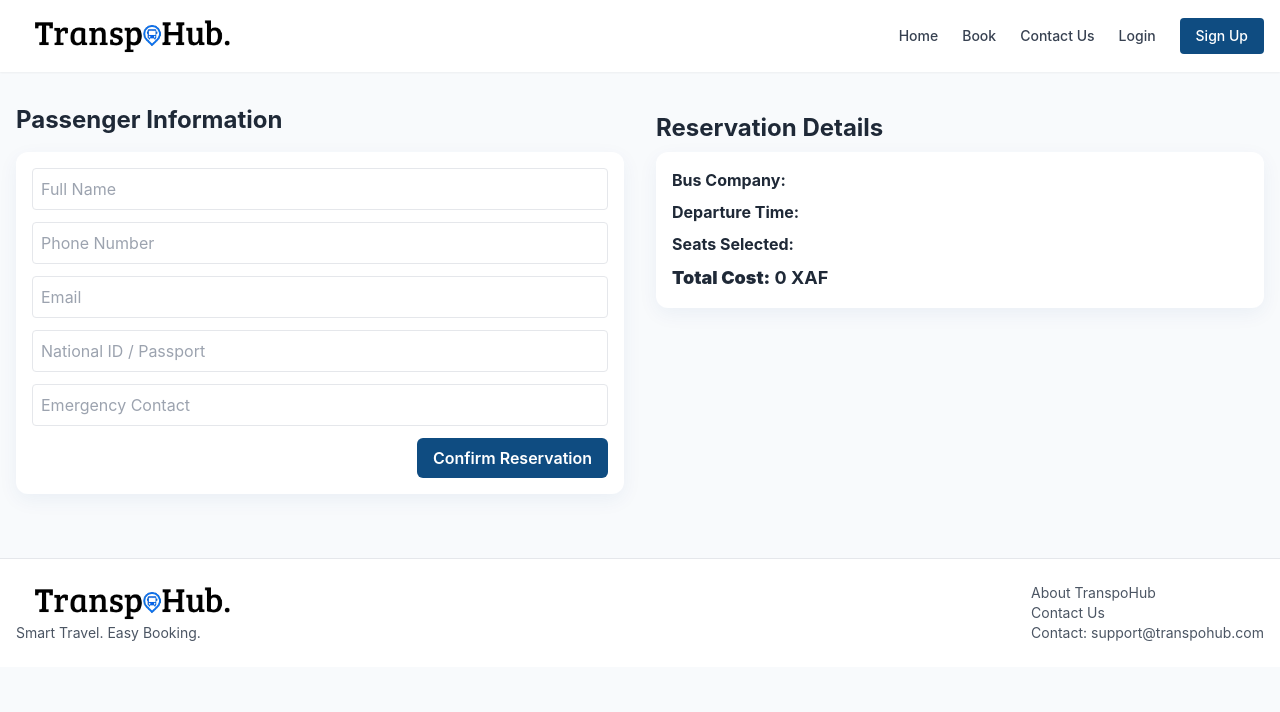
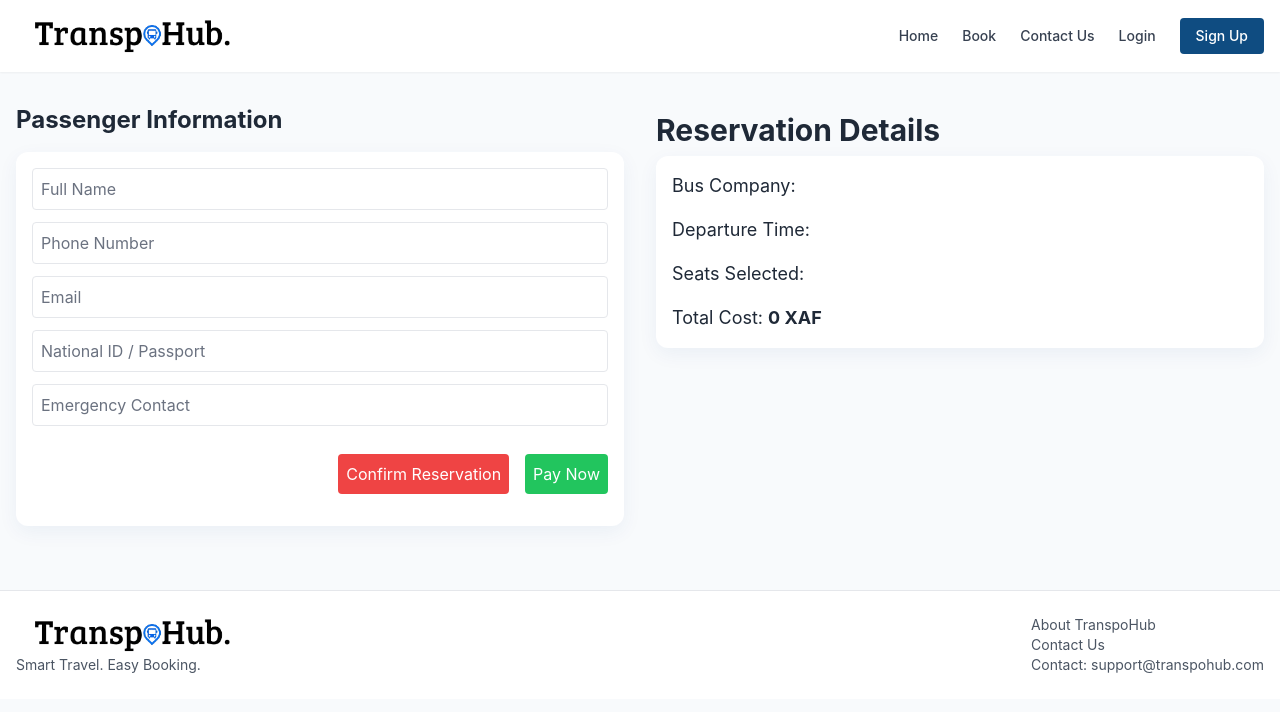
Before and after one commit to Rodrick124/Bus-ticket-frontend, a React (Vite) app: page /passenger in a window 1280 px wide. Shown: the top 712 px of the page. Built offline with nearby package versions, Linux system fonts and the light colour scheme.

Commit message:
feat: Add Payment page and integrate navigation from PassengerInfo

```diff
--- a/src/App.jsx
+++ b/src/App.jsx
@@ -7,6 +7,7 @@ import AvailableBuses from './pages/AvailableBuses';
 import SeatSelection from './pages/SeatSelection';
 import PassengerInfo from './pages/PassengerInfo';
 import BookingSummary from './pages/BookingSummary';
+import Payment from './pages/Payment';
 import NotFound from './pages/NotFound';
 import Login from './pages/Login';
 import Register from './pages/Register';
@@ -37,6 +38,7 @@ function App() {
         <Route path="/select-seats" element={<SeatSelection />} />
         <Route path="/passenger" element={<PassengerInfo />} />
         <Route path="/summary" element={<BookingSummary />} />
+        <Route path="/payment" element={<Payment />} />
         <Route path="/contact" element={<Contact />} />
         <Route path="*" element={<NotFound />} />
       </Route>
--- a/src/pages/BookingSummary.jsx
+++ b/src/pages/BookingSummary.jsx
@@ -6,29 +6,32 @@ export default function BookingSummary(){
   const booking = state?.booking || JSON.parse(localStorage.getItem('latestBooking')||'null')
 
   if(!booking) return (
-    <div className="card p-4">
-      <h3 className="font-bold">No booking found</h3>
-      <Link to="/" className="text-primary">Back to Home</Link>
+    <div className="flex flex-col items-center justify-center min-h-[60vh]">
+      <div className="card p-8 text-center shadow-lg">
+        <h3 className="text-2xl font-bold mb-4">No booking found</h3>
+        <Link to="/" className="text-primary hover:underline">Back to Home</Link>
+      </div>
     </div>
   )
 
   return (
-    <div className="space-y-4">
-      <div className="card p-4">
-        <h3 className="font-bold">Booking Summary</h3>
-        <div className="mt-2 text-sm text-gray-700">
+    <div className="flex flex-col items-center justify-center min-h-[80vh] bg-gray-50 p-4">
+      <div className="card p-8 space-y-6 max-w-2xl w-full text-center shadow-2xl">
+        <h3 className="text-4xl font-extrabold text-gray-800">Booking Summary</h3>
+        <div className="text-xl text-gray-700 space-y-3">
           <div><strong>Route:</strong> {booking.bus.from} → {booking.bus.to}</div>
           <div><strong>Operator:</strong> {booking.bus.company}</div>
+          <div><strong>Departure Time:</strong> {booking.bus.departure}</div>
           <div><strong>Seats:</strong> {booking.seats.join(', ')}</div>
           <div><strong>Passenger:</strong> {booking.passenger?.name}</div>
-          <div className="mt-2 text-lg font-semibold">Total: {booking.total} XAF</div>
+          <div className="pt-4 text-3xl font-bold text-gray-900">Total: {booking.total} XAF</div>
         </div>
       </div>
 
-      <div className="card p-4 text-center">
-        <div className="text-green-600 font-semibold">Success — Reservation saved</div>
-        <div className="mt-3">
-          <Link to="/" className="text-primary">Back to Home</Link>
+      <div className="card p-6 mt-8 text-center w-full max-w-2xl shadow-xl">
+        <div className="text-2xl text-green-600 font-semibold">✓ Success! Reservation Saved</div>
+        <div className="mt-4">
+          <Link to="/" className="text-primary text-lg hover:underline">Back to Home</Link>
         </div>
       </div>
     </div>
--- a/src/pages/PassengerInfo.jsx
+++ b/src/pages/PassengerInfo.jsx
@@ -29,32 +29,39 @@ export default function PassengerInfo(){
     navigate('/summary', {state:{booking}})
   }
 
+  const handlePayNow = () => {
+    if (!validate()) return;
+    const booking = { bus, seats, passenger: form, total: totalCost };
+    navigate('/payment', { state: { booking } });
+  };
+
   return (
     <div className="p-4 space-y-4 max-w-7xl mx-auto px-4 py-4 grid sm:grid-cols-1 lg:grid-cols-2 gap-8">
       <div>
         <h3 className="text-2xl font-bold py-4">Passenger Information</h3>
         <form onSubmit={submit} className="grid grid-cols-1 gap-3 card p-4">
-          <input placeholder="Full Name" value={form.name} onChange={e=>setForm({...form,name:e.target.value})} className="p-2 border rounded" />
+          <input placeholder="Full Name" value={form.name} onChange={e=>setForm({...form,name:e.target.value})} className="p-2 border rounded placeholder-gray-500" />
           {errors.name && <div className="text-xs text-red-500">{errors.name}</div>}
-          <input placeholder="Phone Number" value={form.phone} onChange={e=>setForm({...form,phone:e.target.value})} className="p-2 border rounded" />
+          <input placeholder="Phone Number" value={form.phone} onChange={e=>setForm({...form,phone:e.target.value})} className="p-2 border rounded placeholder-gray-500" />
           {errors.phone && <div className="text-xs text-red-500">{errors.phone}</div>}
-          <input placeholder="Email" value={form.email} onChange={e=>setForm({...form,email:e.target.value})} className="p-2 border rounded" />
+          <input placeholder="Email" value={form.email} onChange={e=>setForm({...form,email:e.target.value})} className="p-2 border rounded placeholder-gray-500" />
           {errors.email && <div className="text-xs text-red-500">{errors.email}</div>}
-          <input placeholder="National ID / Passport" value={form.id} onChange={e=>setForm({...form,id:e.target.value})} className="p-2 border rounded" />
-          <input placeholder="Emergency Contact" value={form.emergency} onChange={e=>setForm({...form,emergency:e.target.value})} className="p-2 border rounded" />
-          <div className="text-right">
-            <Button type="submit">Confirm Reservation</Button>
+          <input placeholder="National ID / Passport" value={form.id} onChange={e=>setForm({...form,id:e.target.value})} className="p-2 border rounded placeholder-gray-500" />
+          <input placeholder="Emergency Contact" value={form.emergency} onChange={e=>setForm({...form,emergency:e.target.value})} className="p-2 border rounded placeholder-gray-500" />
+          <div className="flex justify-end items-center gap-4 py-4">
+            <Button type="submit" className="bg-red-500 text-white p-2 rounded">Confirm Reservation</Button>
+            <Button onClick={handlePayNow} type="button" className="bg-green-500 text-white p-2 rounded">Pay Now</Button>
           </div>
         </form>
       </div>
 
       <div>
-        <h3 className="text-2xl font-bold py-2">Reservation Details</h3>
-        <div className="card p-4 space-y-2">
-          <div><strong>Bus Company:</strong> {bus.company}</div>
-          <div><strong>Departure Time:</strong> {bus.departure}</div>
-          <div><strong>Seats Selected:</strong> {seats.join(', ')}</div>
-          <div className="text-lg font-bold"><strong>Total Cost:</strong> {totalCost} XAF</div>
+        <h3 className="text-3xl font-bold py-2">Reservation Details</h3>
+        <div className="card p-4 space-y-4">
+          <div className="text-lg">Bus Company: <strong>{bus.company}</strong></div>
+          <div className="text-lg">Departure Time: <strong>{bus.departure}</strong></div>
+          <div className="text-lg">Seats Selected: <strong>{seats.join(', ')}</strong></div>
+          <div className="text-lg">Total Cost: <strong>{totalCost} XAF</strong></div>
         </div>
       </div>
 
--- /dev/null
+++ b/src/pages/Payment.jsx
@@ -0,0 +1,41 @@
+import React from 'react';
+import { useLocation } from 'react-router-dom';
+
+export default function Payment() {
+  const { state } = useLocation();
+  const booking = state?.booking;
+
+  if (!booking) {
+    return (
+      <div className="p-4 text-center">
+        <h2 className="text-2xl font-bold">Error</h2>
+        <p>No booking information found.</p>
+      </div>
+    );
+  }
+
+  return (
+    <div className="p-4 max-w-md mx-auto">
+      <h2 className="text-2xl font-bold text-center mb-4">Complete Your Payment</h2>
+      <div className="card p-4 space-y-4">
+        <div>
+          <h3 className="font-semibold text-lg">Reservation Summary</h3>
+          <div className="text-sm">
+            <p><strong>Bus:</strong> {booking.bus?.company || 'N/A'}</p>
+            <p><strong>Seats:</strong> {Array.isArray(booking.seats) ? booking.seats.join(', ') : 'N/A'}</p>
+            <p><strong>Passenger:</strong> {booking.passenger?.name || 'N/A'}</p>
+          </div>
+        </div>
+        <div className="text-xl font-bold text-center">
+          Total: {booking.total ?? 0} XAF
+        </div>
+        <div className="text-center">
+          <p className="text-gray-600">This is a placeholder for the payment gateway.</p>
+          <button className="bg-green-500 text-white font-bold py-2 px-4 rounded mt-4">
+            Pay Securely
+          </button>
+        </div>
+      </div>
+    </div>
+  );
+}
```
